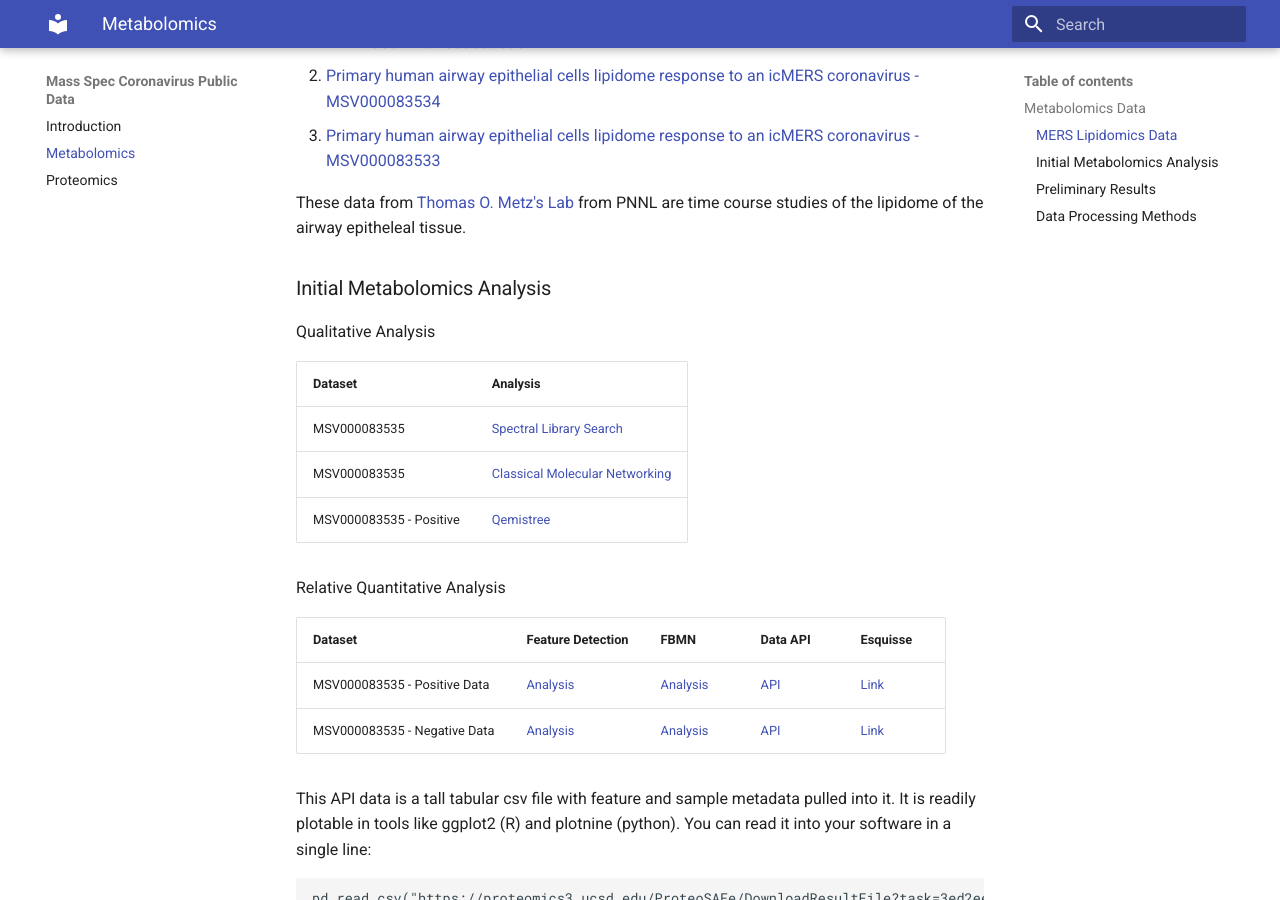
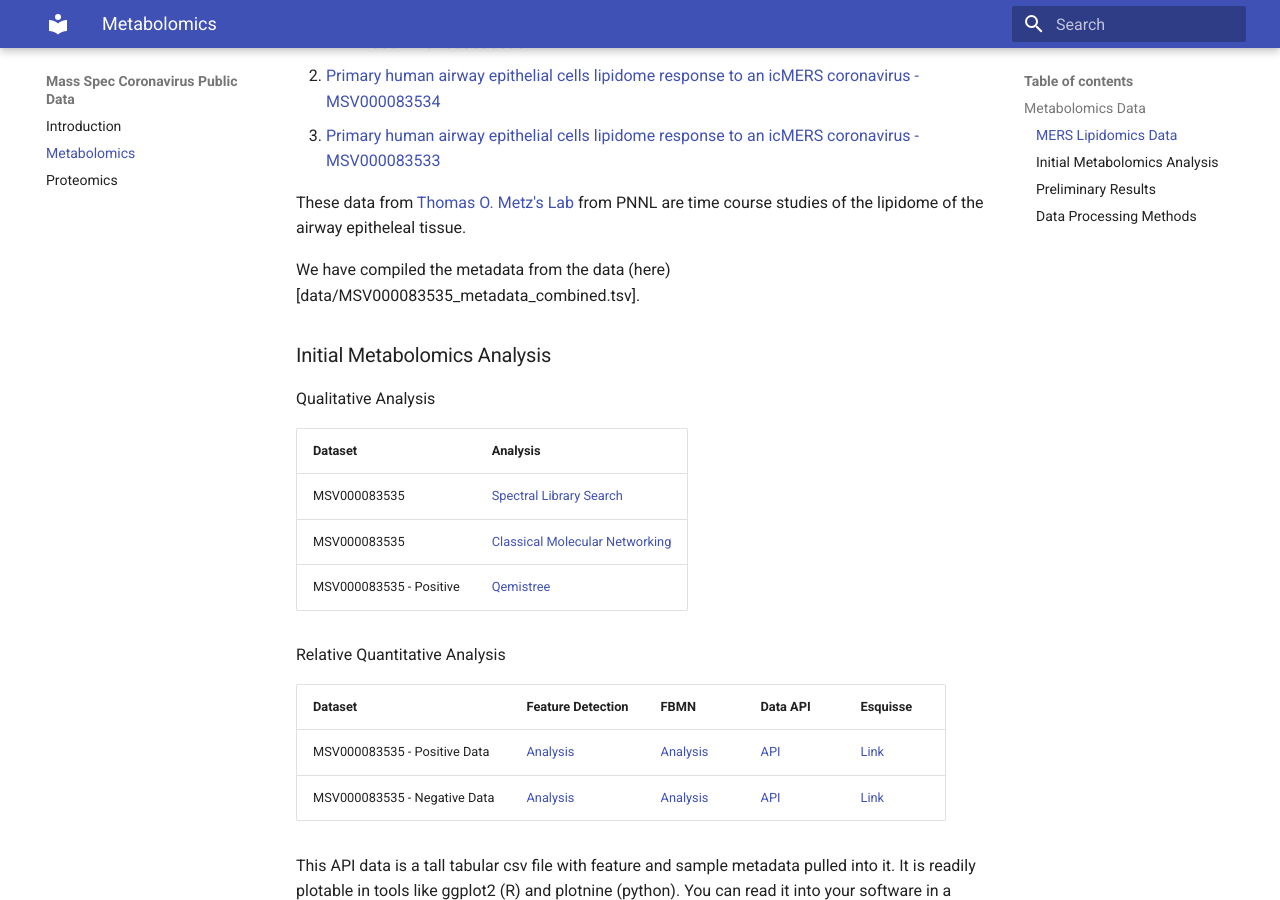
Before and after one commit to mwang87/MassSpec-Coronavirus-Project-Docs, an MkDocs documentation site: the page built from docs/metabolomics.md, in a window 1280 px wide and 900 px high, scrolled down 506 px. Built offline with MkDocs 1.6.1 and Material for MkDocs 9.7.7, drawn with Linux system fonts in a browser that asks for light colours.

Commit message:
Update metabolomics.md

```diff
--- a/docs/metabolomics.md
+++ b/docs/metabolomics.md
@@ -15,6 +15,8 @@ The raw lipidomics data as a start can be found in MassIVE:
 1. [Primary human airway epithelial cells lipidome response to an icMERS coronavirus - MSV000083533](https://massive.ucsd.edu/ProteoSAFe/dataset.jsp?task=e3260819d6be421e8c7e532571c8b322)
 
 These data from [Thomas O. Metz's Lab](https://www.pnnl.gov/science/staff/staff_info.asp?staff_num=5876) from PNNL are time course studies of the lipidome of the airway epitheleal tissue.
+
+We have compiled the metadata from the data (here)[data/MSV000083535_metadata_combined.tsv].
 
 ### Initial Metabolomics Analysis
 
```
